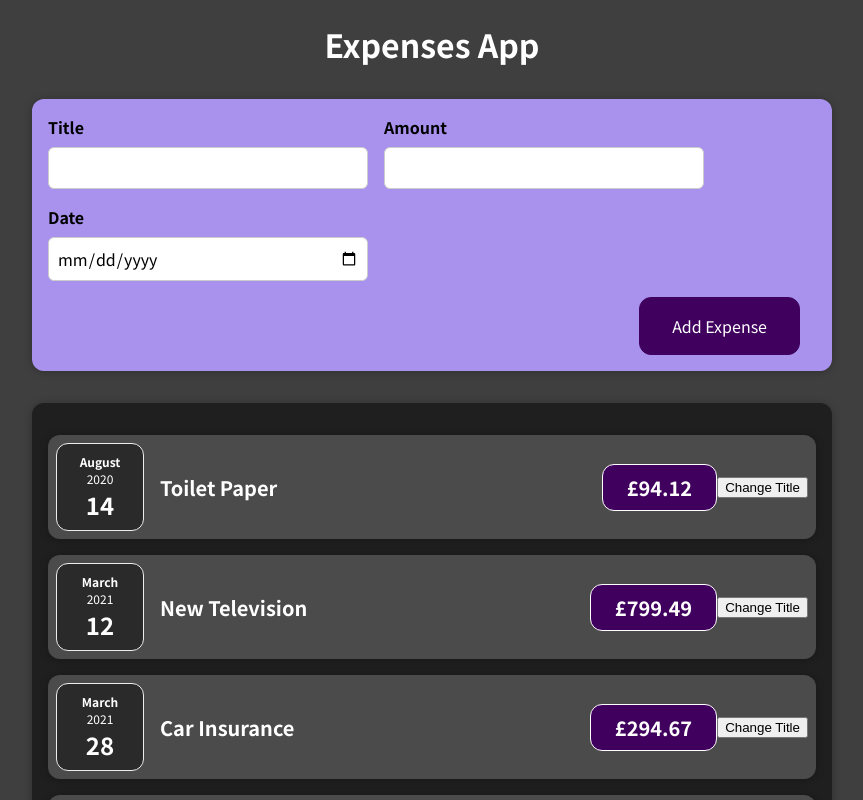
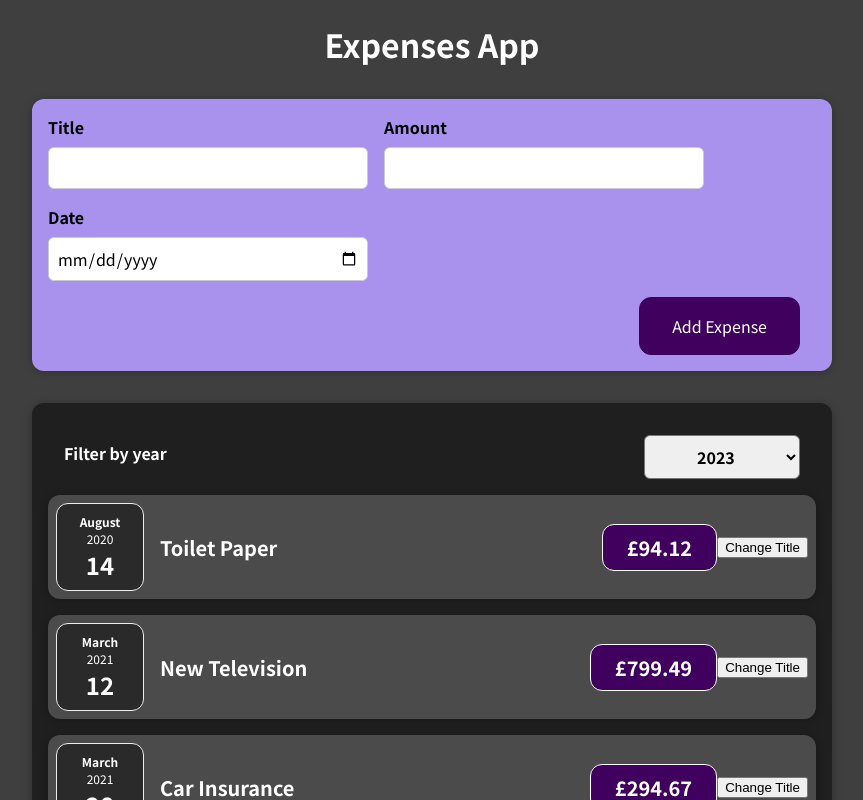
Before and after one commit to craigea92/expenses-app, a React (Create React App) app: page / in a window 1280 px wide. Shown: the top 800 px of the page, without its empty margins (208-1071 px from the left). Built offline with nearby package versions, Linux system fonts and the light colour scheme.

Commit message:
Added an expenses filter

```diff
--- a/src/components/App.jsx
+++ b/src/components/App.jsx
@@ -29,10 +29,7 @@
     },
   ];
 
-  const addExpenseHandler = (expense) => {
-    console.log("In App.js");
-    console.log(expense);
-  };
+  const addExpenseHandler = (expense) => {};
 
   return (
     <div>
--- a/src/components/Expenses/Expenses.jsx
+++ b/src/components/Expenses/Expenses.jsx
@@ -1,10 +1,23 @@
+import React, { useState } from "react";
 import ExpenseItem from "./ExpenseItem";
+import ExpensesFilter from "./ExpensesFilter";
 import Card from "../UI/Card";
 import "./Expenses.css";
 
 const Expenses = (props) => {
+  const [filteredYear, setFilteredYear] = useState("2023");
+
+  const filterChangeHandler = (selectedYear) => {
+    setFilteredYear(selectedYear);
+  };
+
   return (
+    <div>
       <Card className="expenses">
+        <ExpensesFilter
+          onChangeFilter={filterChangeHandler}
+          selected={filteredYear}
+        />
         <ExpenseItem
           title={props.items[0].title}
           amount={props.items[0].amount}
@@ -26,6 +39,7 @@
           date={props.items[3].date}
         />
       </Card>
+    </div>
   );
 };
 
--- /dev/null
+++ b/src/components/Expenses/ExpensesFilter.css
@@ -0,0 +1,24 @@
+.expenses-filter {
+  color: white;
+  padding: 0 1rem;
+}
+
+.expenses-filter__control {
+  display: flex;
+  width: 100%;
+  align-items: center;
+  justify-content: space-between;
+  margin: 1rem 0;
+}
+
+.expenses-filter label {
+  font-weight: bold;
+  margin-bottom: 0.5rem;
+}
+
+.expenses-filter select {
+  font: inherit;
+  padding: 0.5rem 3rem;
+  font-weight: bold;
+  border-radius: 6px;
+}
--- /dev/null
+++ b/src/components/Expenses/ExpensesFilter.jsx
@@ -0,0 +1,23 @@
+import "./ExpensesFilter.css";
+
+const ExpensesFilter = (props) => {
+  const dropdownChangeHandler = (event) => {
+    props.onChangeFilter(event.target.value);
+  };
+
+  return (
+    <div className="expenses-filter">
+      <div className="expenses-filter__control">
+        <label>Filter by year</label>
+        <select value={props.selected} onChange={dropdownChangeHandler}>
+          <option value="2019">2023</option>
+          <option value="2022">2022</option>
+          <option value="2021">2021</option>
+          <option value="2020">2020</option>
+        </select>
+      </div>
+    </div>
+  );
+};
+
+export default ExpensesFilter;
```
Lines whose indentation alone changed are shown as unchanged.
